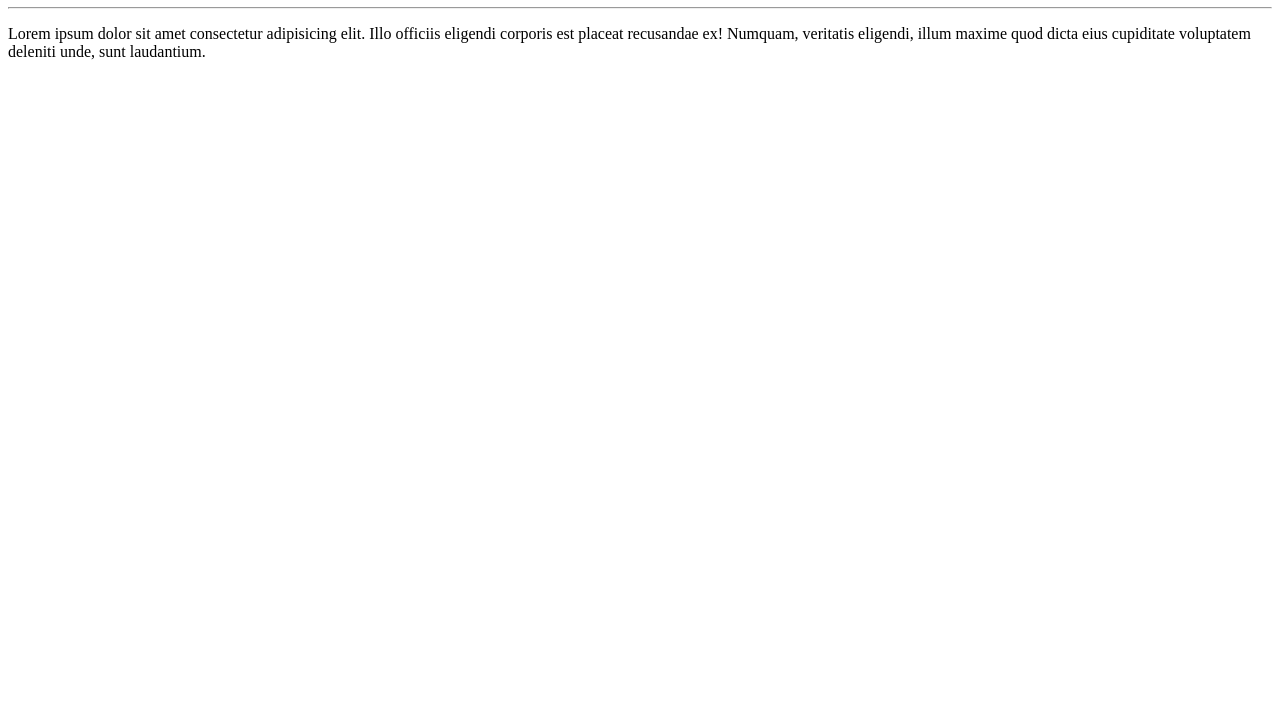
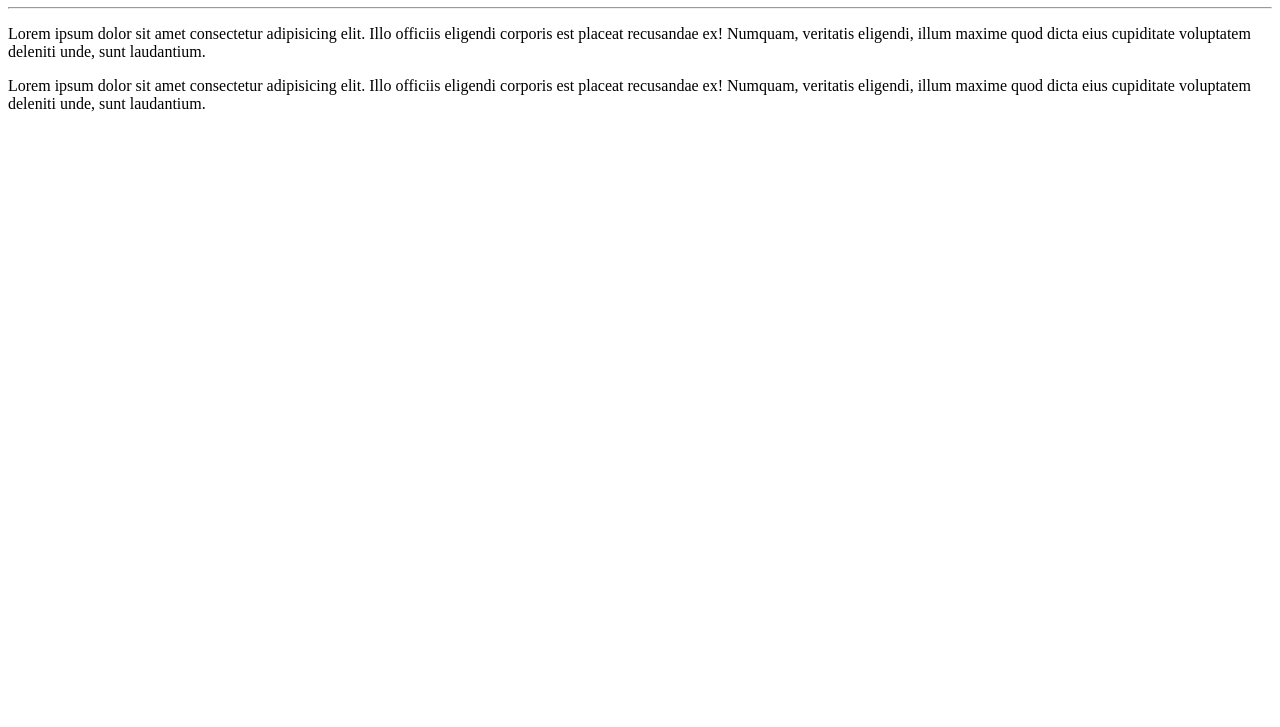
Before and after one commit to YasminGoncalves/Ola-Mundo, a plain HTML site: page site-exemplo/index.html in a window 1280 px wide. Shown: the part 73-800 px from the top of the page. Drawn offline with Linux system fonts and the light colour scheme.

Commit message:
Adicionei um parágrafo

```diff
--- a/site-exemplo/index.html
+++ b/site-exemplo/index.html
@@ -12,5 +12,9 @@
         Illo officiis eligendi corporis est placeat recusandae ex!
         Numquam, veritatis eligendi, illum maxime quod dicta eius
         cupiditate voluptatem deleniti unde, sunt laudantium. </p>
+    <p>Lorem ipsum dolor sit amet consectetur adipisicing elit.
+        Illo officiis eligendi corporis est placeat recusandae ex!
+        Numquam, veritatis eligendi, illum maxime quod dicta eius
+        cupiditate voluptatem deleniti unde, sunt laudantium. </p>
 </body>
 </html>
```
